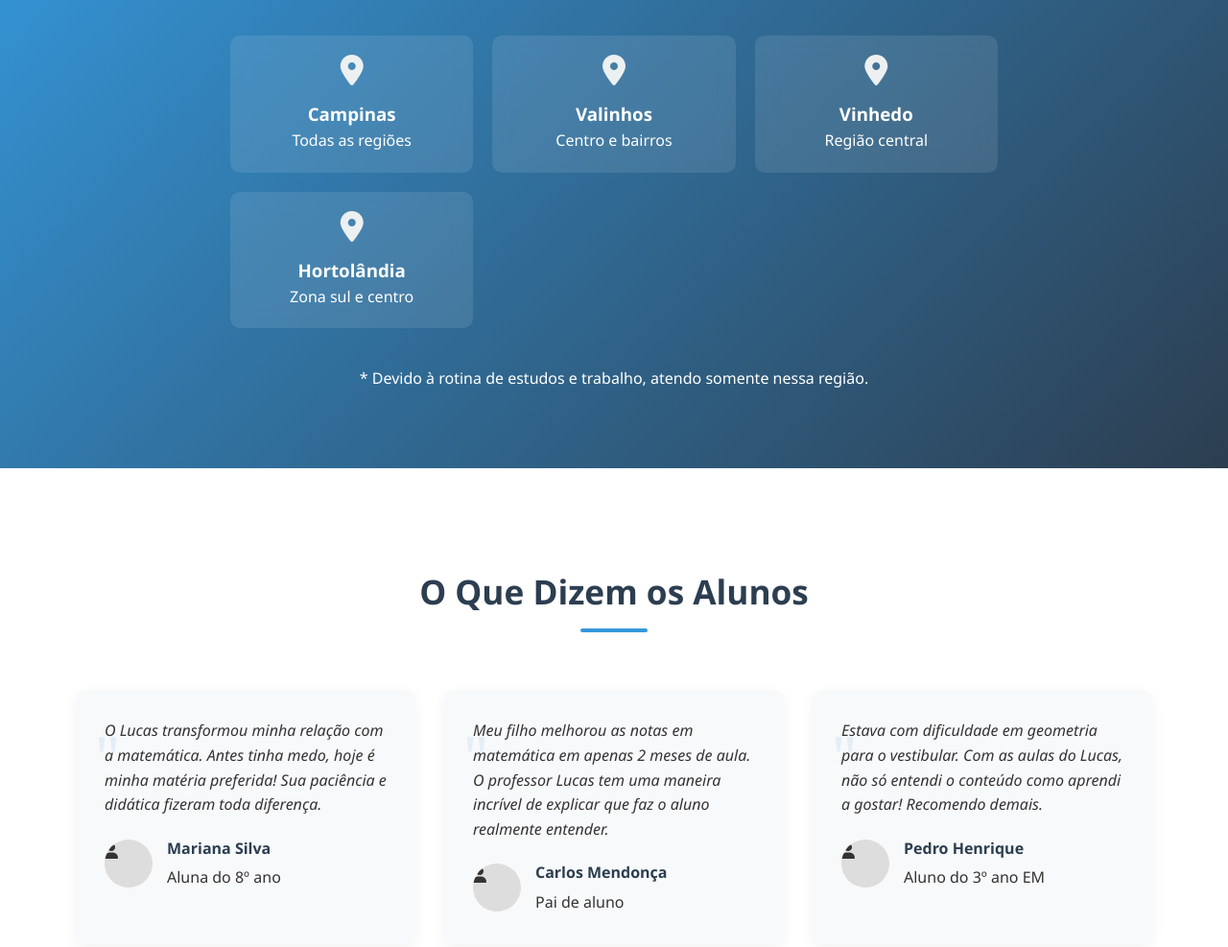
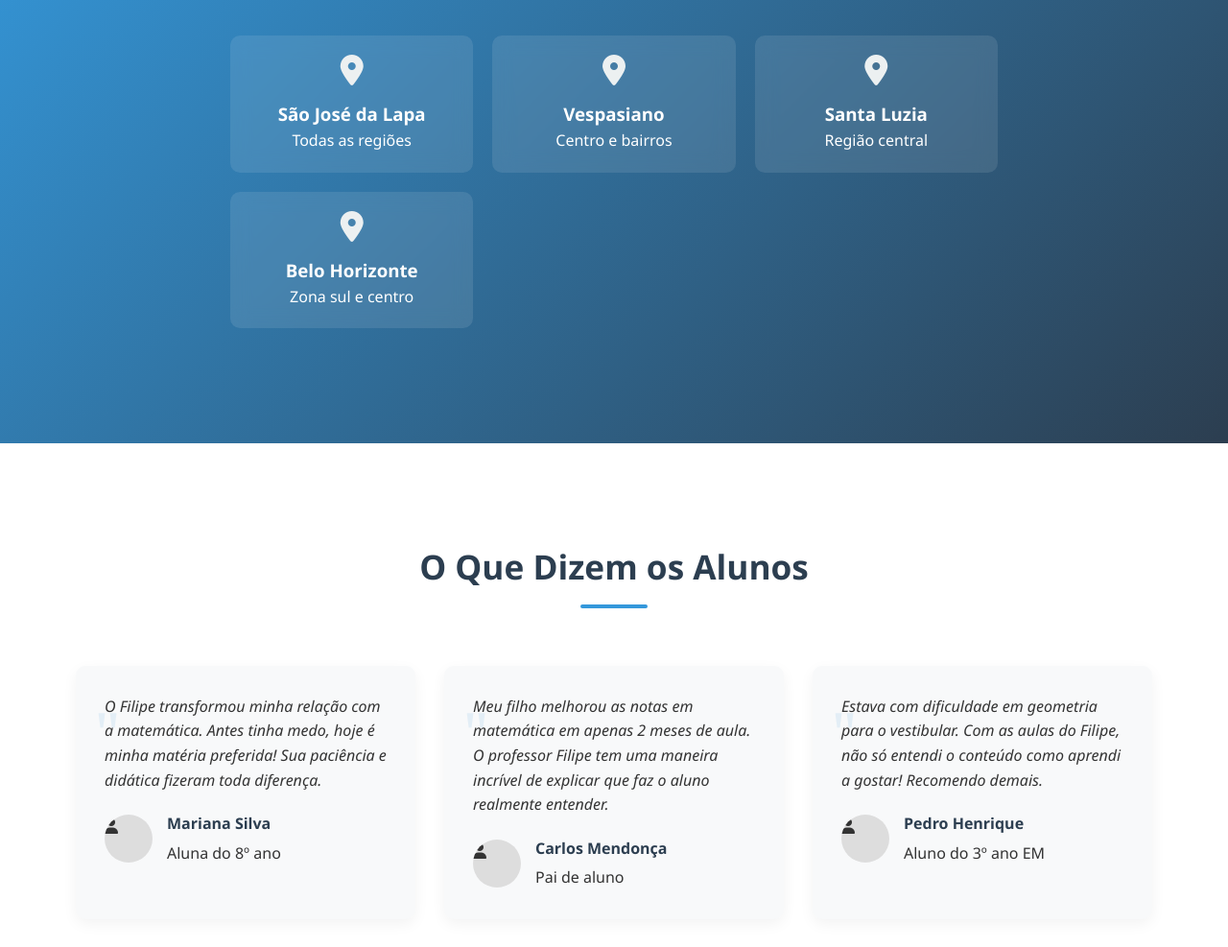
Before and after one commit to adeilsonnmartins/site-filipe, a plain HTML site: page index.html in a window 1280 px wide. Shown: the part 2230-3217 px from the top of the page at 96% size. Drawn offline with Linux system fonts and the light colour scheme.

Commit message:
Update index.html

```diff
--- a/index.html
+++ b/index.html
@@ -592,7 +592,7 @@
             <div class="about-content">
                 <div class="about-text">
                     <h3>Transformando o aprendizado de matemática</h3>
-                    <p>Meu nome é Lucas, estou no último ano de Licenciatura em Matemática e tenho paixão por ensinar. Minha abordagem é focada em descomplicar a matemática, tornando-a acessível e interessante para todos os alunos.</p>
+                    <p>Meu nome é Filipe, estou no último ano de Licenciatura em Matemática e tenho paixão por ensinar. Minha abordagem é focada em descomplicar a matemática, tornando-a acessível e interessante para todos os alunos.</p>
                     <p>Com uma didática jovem e atual, consigo criar conexões com os estudantes, entendendo suas dificuldades e trabalhando para superá-las de forma personalizada.</p>
                     <p>Acredito que cada aluno tem um ritmo de aprendizado único, e é por isso que minhas aulas são totalmente adaptadas às necessidades individuais. Vamos juntos transformar a matemática em uma matéria prazerosa!</p>
                     <a href="#contact" class="cta-button">Fale comigo</a>
@@ -645,27 +645,26 @@
             <div class="cities-grid">
                 <div class="city-card">
                     <i class="fas fa-map-marker-alt"></i>
-                    <h3>Campinas</h3>
+                    <h3>São José da Lapa</h3>
                     <p>Todas as regiões</p>
                 </div>
                 <div class="city-card">
                     <i class="fas fa-map-marker-alt"></i>
-                    <h3>Valinhos</h3>
+                    <h3>Vespasiano</h3>
                     <p>Centro e bairros</p>
                 </div>
                 <div class="city-card">
                     <i class="fas fa-map-marker-alt"></i>
-                    <h3>Vinhedo</h3>
+                    <h3>Santa Luzia</h3>
                     <p>Região central</p>
                 </div>
                 <div class="city-card">
                     <i class="fas fa-map-marker-alt"></i>
-                    <h3>Hortolândia</h3>
+                    <h3>Belo Horizonte</h3>
                     <p>Zona sul e centro</p>
                 </div>
             </div>
 
-            <p style="margin-top: 30px;">* Devido à rotina de estudos e trabalho, atendo somente nessa região.</p>
         </div>
     </section>
 
@@ -678,7 +677,7 @@
             <div class="testimonial-grid">
                 <div class="testimonial-card">
                     <div class="testimonial-text">
-                        <p>O Lucas transformou minha relação com a matemática. Antes tinha medo, hoje é minha matéria preferida! Sua paciência e didática fizeram toda diferença.</p>
+                        <p>O Filipe transformou minha relação com a matemática. Antes tinha medo, hoje é minha matéria preferida! Sua paciência e didática fizeram toda diferença.</p>
                     </div>
                     <div class="testimonial-author">
                         <div class="author-image">
@@ -692,7 +691,7 @@
                 </div>
                 <div class="testimonial-card">
                     <div class="testimonial-text">
-                        <p>Meu filho melhorou as notas em matemática em apenas 2 meses de aula. O professor Lucas tem uma maneira incrível de explicar que faz o aluno realmente entender.</p>
+                        <p>Meu filho melhorou as notas em matemática em apenas 2 meses de aula. O professor Filipe tem uma maneira incrível de explicar que faz o aluno realmente entender.</p>
                     </div>
                     <div class="testimonial-author">
                         <div class="author-image">
@@ -706,7 +705,7 @@
                 </div>
                 <div class="testimonial-card">
                     <div class="testimonial-text">
-                        <p>Estava com dificuldade em geometria para o vestibular. Com as aulas do Lucas, não só entendi o conteúdo como aprendi a gostar! Recomendo demais.</p>
+                        <p>Estava com dificuldade em geometria para o vestibular. Com as aulas do Filipe, não só entendi o conteúdo como aprendi a gostar! Recomendo demais.</p>
                     </div>
                     <div class="testimonial-author">
                         <div class="author-image">
```
